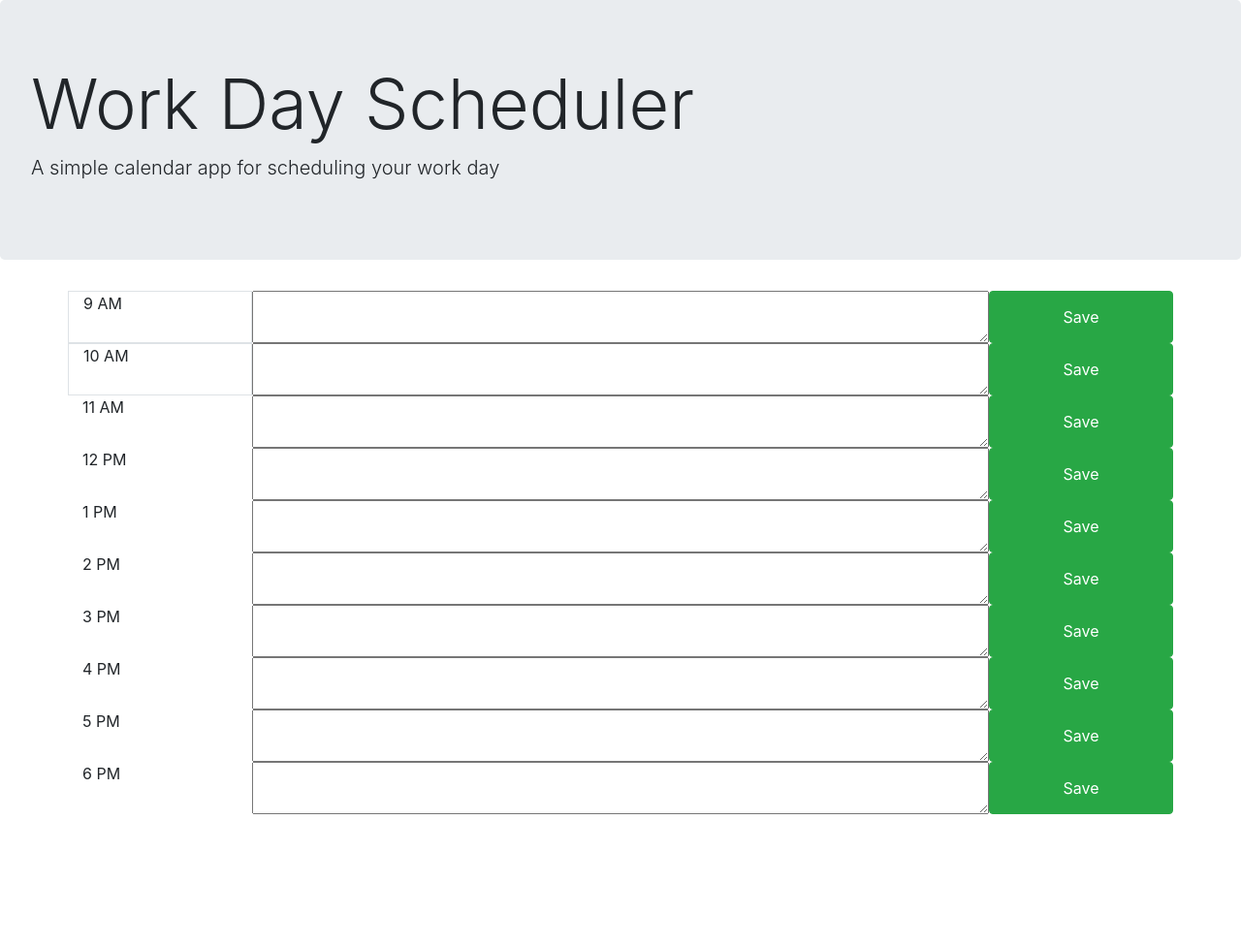
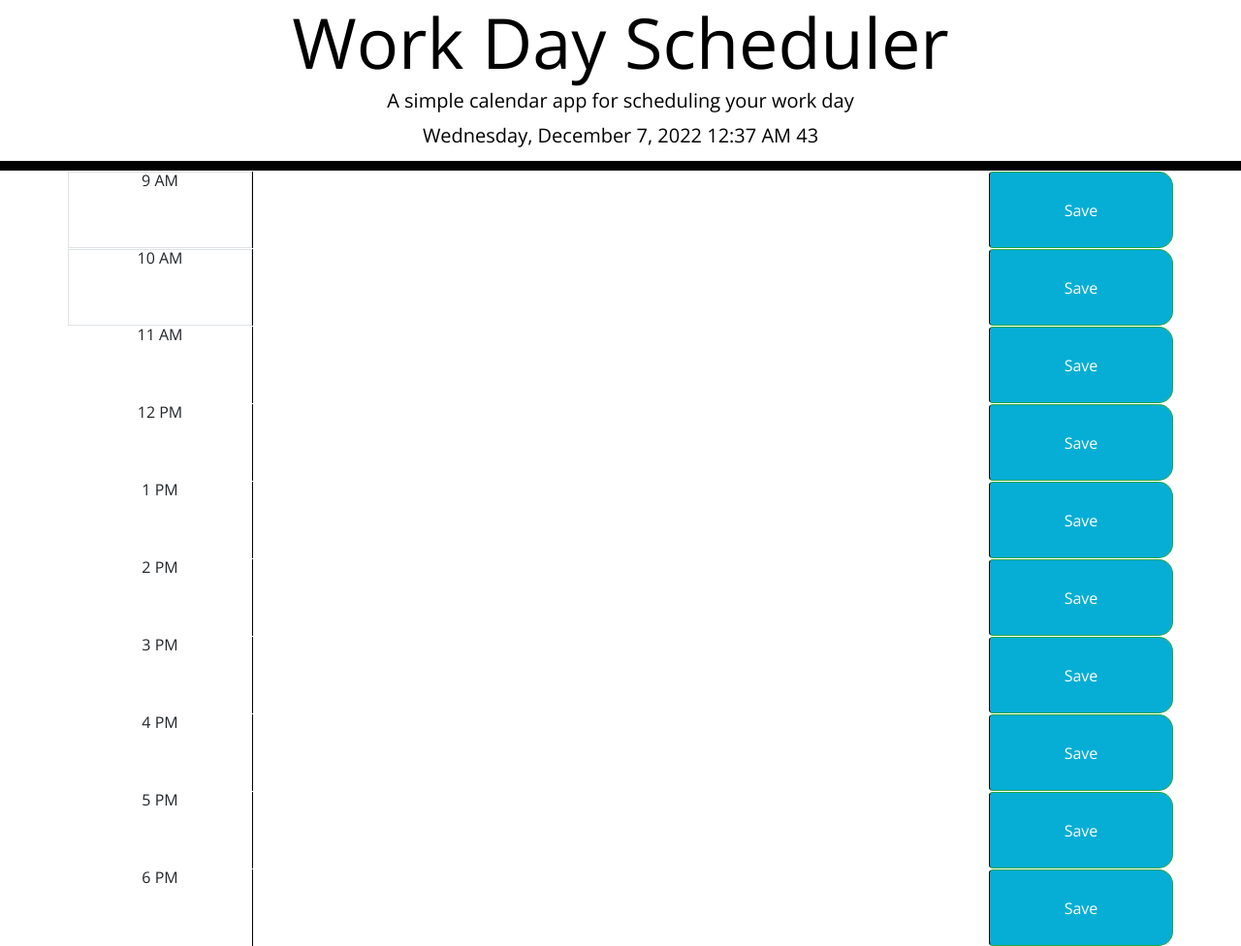
Before and after one commit to connorbottone/9-5DailyWorkPlanner, a plain HTML site: page index.html in a window 1280 px wide. Shown: the whole page at 97% size. Before the commit the page ends 840 px from the top, so only its background shows below. Drawn offline with nearby package versions, Linux system fonts and the light colour scheme; files that its build step writes are made by us from their sources; files whose address does not match are found by name.

Commit message:
added styling and where i left off on the java

```diff
--- a/assets/my.js
+++ b/assets/my.js
@@ -0,0 +1,43 @@
+
+var presentDateAndTimeEl = moment().format("LLLL ss ");
+$('#presentDateAndTime').append(presentDateAndTimeEl);
+var currentTime = moment().hours();
+//This is provind the time element a continuse update without affecting inner html
+function update() {
+    $('#presentDateAndTime').html(moment().format('LLLL ss'));
+  }
+
+  setInterval(update, 1000);
+
+
+
+
+$(document).ready(function () {
+
+    $('#input1').html(localStorage.getItem('9AmInput'));
+    $('#input2').html(localStorage.getItem('10AmInput'));
+    $('#input3').html(localStorage.getItem('11AmInput'));
+    $('#input4').html(localStorage.getItem('12AmInput'));
+    $('#input5').html(localStorage.getItem('1PmInput'));
+    $('#input6').html(localStorage.getItem('2PmInput'));
+    $('#input7').html(localStorage.getItem('3PmInput'));
+    $('#input8').html(localStorage.getItem('4PmInput'));
+    $('#input9').html(localStorage.getItem('5PmInput'));
+    $('#input10').html(localStorage.getItem('6PmInput'));
+
+
+
+
+    $('button').on("click", function () {
+        localStorage.setItem('9AmInput', $('#input1').val());
+        localStorage.setItem('10AmInput', $('#input2').val());
+        localStorage.setItem('11AmInput', $('#input3').val());
+        localStorage.setItem('12AmInput', $('#input4').val());
+        localStorage.setItem('1PmInput', $('#input5').val());
+        localStorage.setItem('2PmInput', $('#input6').val());
+        localStorage.setItem('3PmInput', $('#input7').val());
+        localStorage.setItem('4PmInput', $('#input8').val());
+        localStorage.setItem('5PmInput', $('#input9').val());
+        localStorage.setItem('6PmInput', $('#input10').val());
+    });
+});
--- a/assets/style.css
+++ b/assets/style.css
@@ -0,0 +1,70 @@
+body {
+    font-family: 'Open Sans', sans-serif;
+    font-size: 16px;
+    line-height: 1;
+  }
+
+  textarea{
+    background: transparent;
+    border: none;
+    resize: none;
+    color: #000000;
+    border-left: 1px solid black;
+    padding: 10px;
+  }
+
+  .Maintitle {
+    text-align: center;
+    background-color: transparent;
+    color: black;
+    border-radius: 0;
+    border-bottom: 10px solid black;
+  }
+
+  .description{
+    white-space: pre-wrap;
+  }
+
+  .time-block{
+    text-align: center;
+    border-radius: 15px;
+  }
+
+  .row {
+    white-space: pre-wrap;
+    height: 80px;
+    border-top: 1px solid white;;
+  }
+
+  .hour {
+    background-color: #ffffff;
+    color: #000000;
+    border-top: 1px dashed #000000;
+  }
+
+  .past {
+    background-color: #d3d3d3;
+    color: rgb(104, 2, 2);
+  }
+
+  .present {
+    background-color: #ff6961;
+    color: rgb(16, 2, 49);
+  }
+
+  .future {
+    background-color: #77dd77;
+
+  }
+
+  .saveBtn {
+    border-left: 1px solid black;
+    border-top-right-radius: 15px;
+    border-bottom-right-radius: 15px;
+    background-color: #06AED5;
+    color: white;
+  }
+
+  .saveBtn i:hover {
+    font-size: 20px;
+    color: #77dd77;}
--- a/assets/index.html
+++ b/index.html
@@ -13,7 +13,7 @@
 </head>
 
 <body>
-  <header class="jumbotron">
+  <header class="Maintitle">
     <h1 class="display-3">Work Day Scheduler</h1>
     <p class="lead">A simple calendar app for scheduling your work day</p>
     <p id="presentDateAndTime" class="lead"></p>
@@ -22,7 +22,7 @@
 
   <div class="container">
 
-    <div class="row time-block" id="9">
+    <div class="row time-block" id="hr9">
       <div id="9" class="col-2 border ">9 AM</div>
       <textarea id="input1" class="col-8  description"></textarea>
       <button id="btn-1" type="button" class="col-2 btn btn-success saveBtn">Save</button>
```
